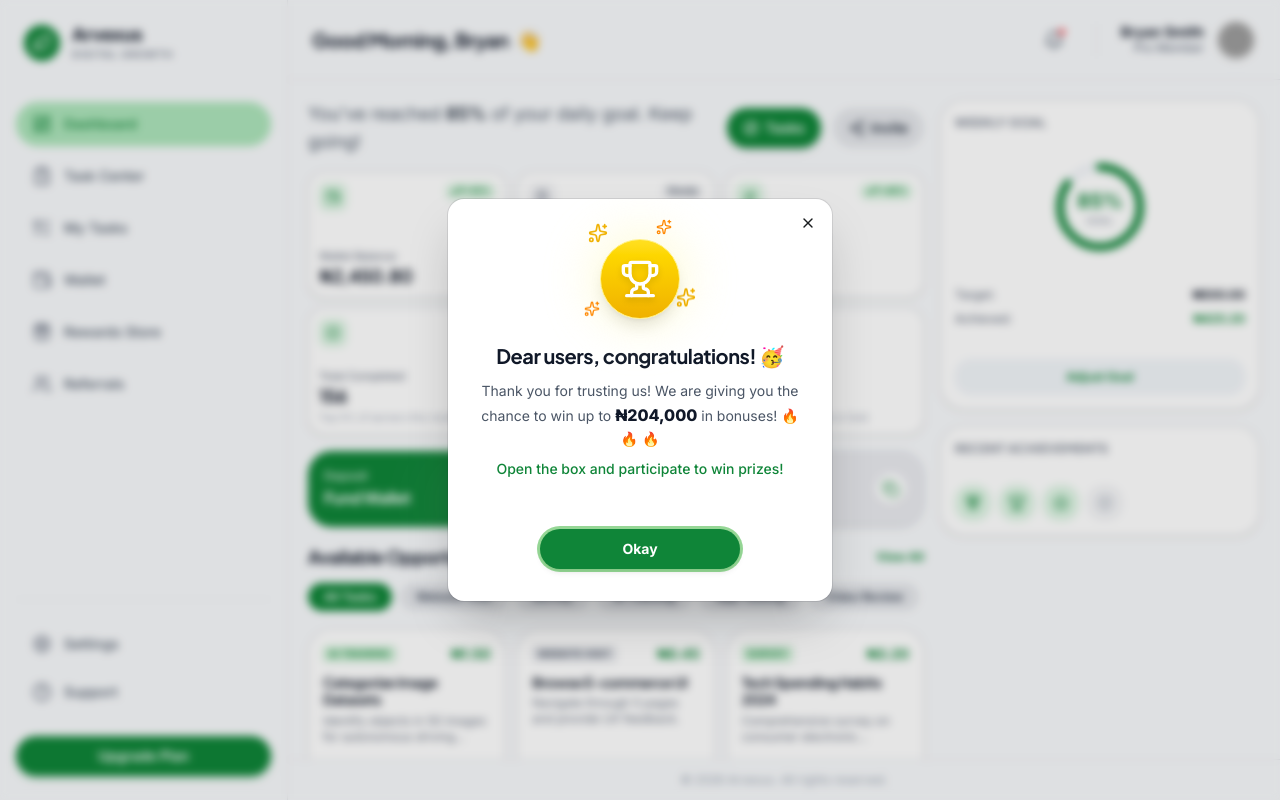
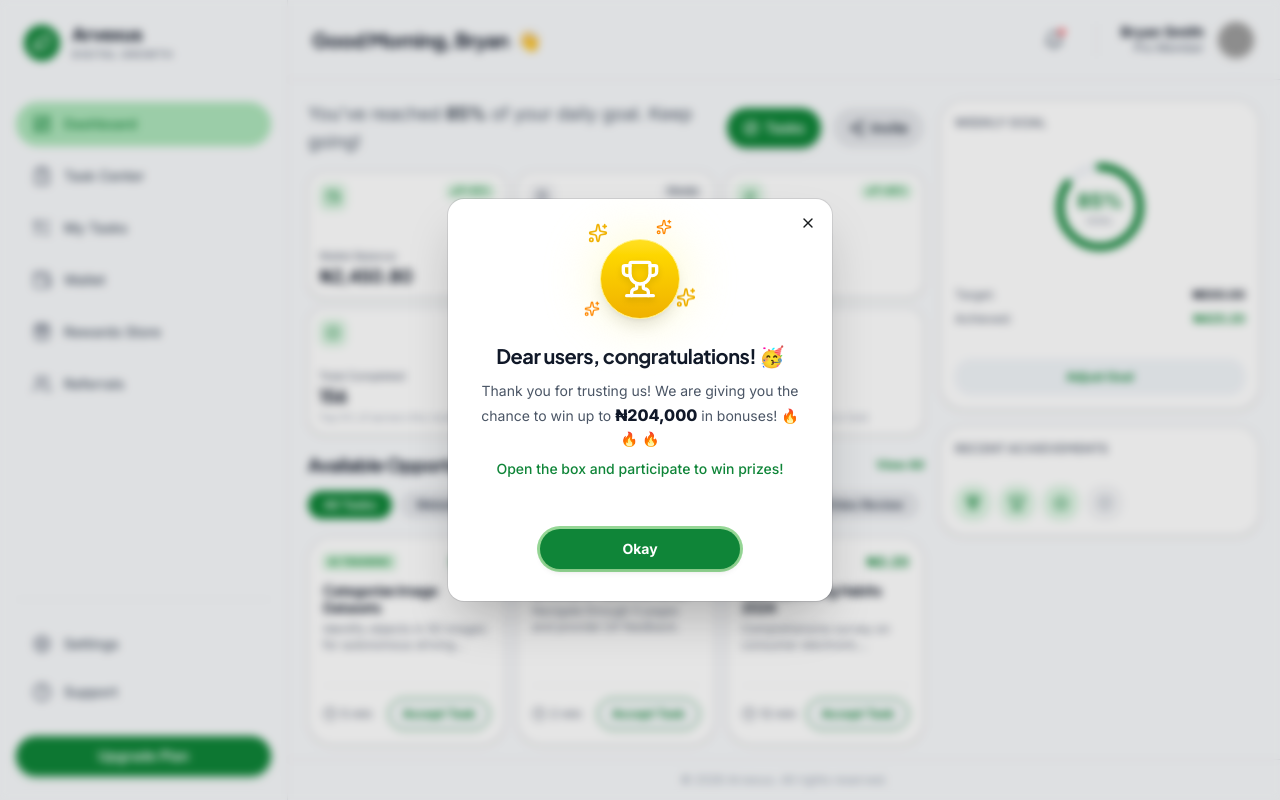
Before and after one commit to efebryan/avexux, a Next.js app: page /user in a window 1280 px wide. Built offline with nearby package versions, Linux system fonts and the light colour scheme; grey boxes are pictures that could not be loaded.

Commit message:
refactor: remove QuickActions component from main dashboard

```diff
--- a/src/app/(dashboard)/user/page.tsx
+++ b/src/app/(dashboard)/user/page.tsx
@@ -3,7 +3,6 @@
 import { useState } from "react";
 import { WelcomeBanner } from "@/components/user-dashboard/WelcomeBanner";
 import { DashboardStats } from "@/components/user-dashboard/DashboardStats";
-import { QuickActions } from "@/components/user-dashboard/QuickActions";
 import { AvailableOpportunities } from "@/components/user-dashboard/AvailableOpportunities";
 import { ActiveTasksTable } from "@/components/user-dashboard/ActiveTasksTable";
 import { WeeklyGoal } from "@/components/user-dashboard/WeeklyGoal";
@@ -19,7 +18,6 @@ export default function UserDashboard() {
       <div className="flex-1 min-w-0">
         <WelcomeBanner />
         <DashboardStats />
-        <QuickActions />
         <AvailableOpportunities />
         <ActiveTasksTable />
       </div>
```
